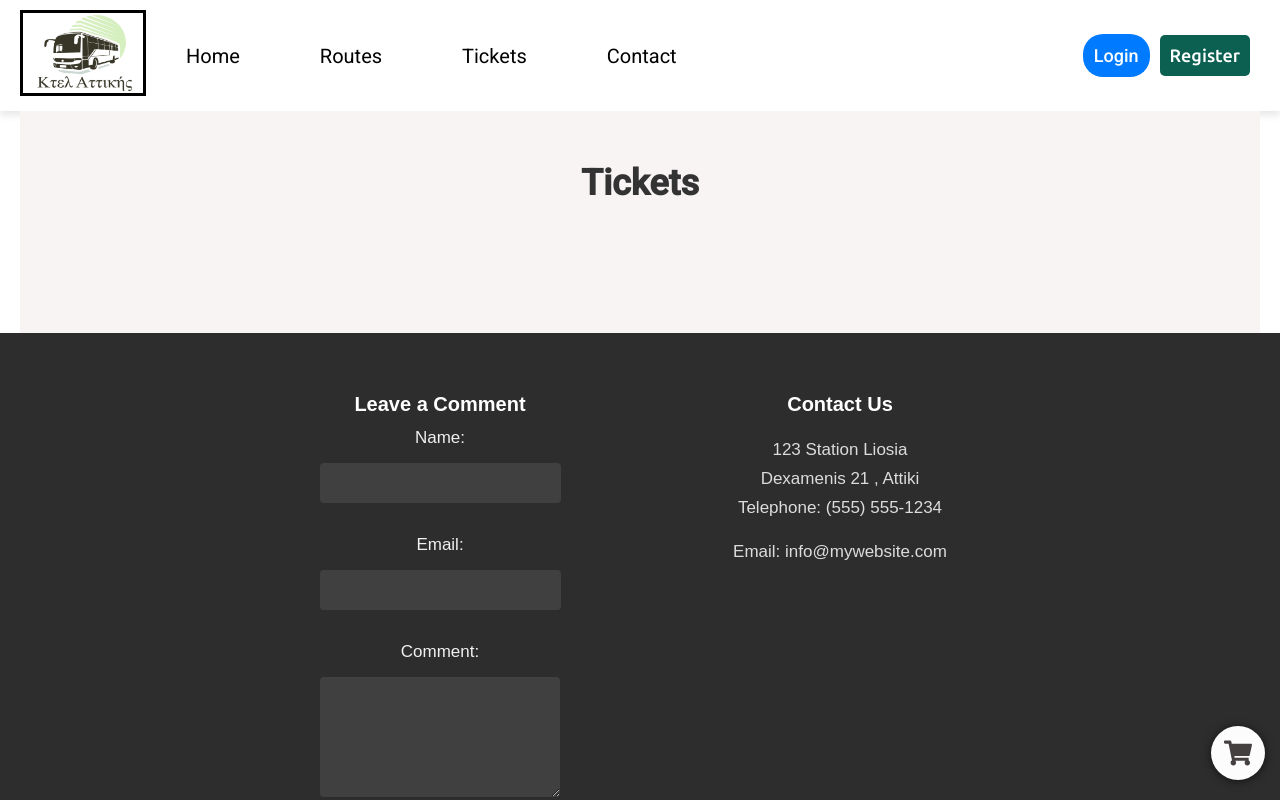
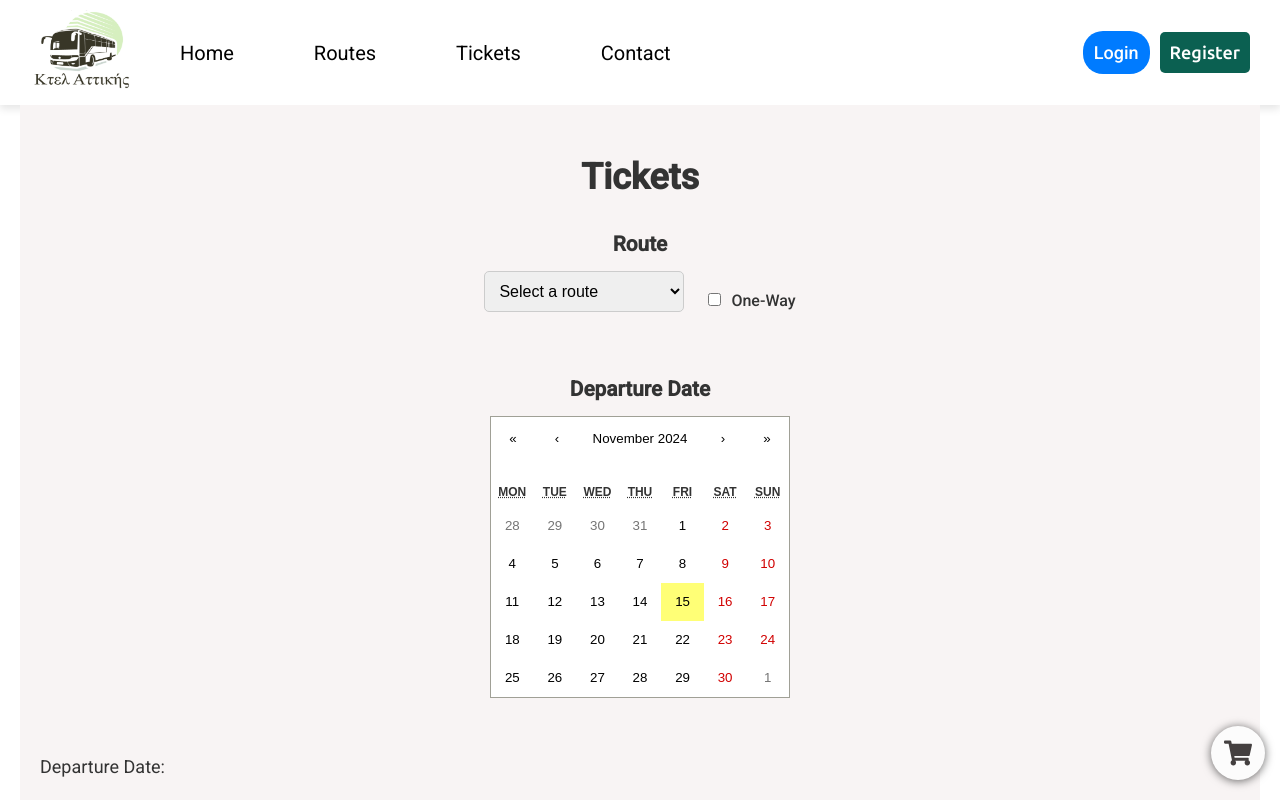
Before and after one commit to EnrikMazaj/MERN-Fullstack-Ecommerce, a React (Create React App) app: page /tickets in a window 1280 px wide. Shown: the top 800 px of the page. Built offline with nearby package versions, Linux system fonts and the light colour scheme.

Commit message:
Calendar Design for booking

```diff
--- a/package.json
+++ b/package.json
@@ -9,6 +9,7 @@
     "@testing-library/user-event": "^13.5.0",
     "leaflet": "^1.9.4",
     "react": "^18.3.1",
+    "react-calendar": "^5.1.0",
     "react-dom": "^18.3.1",
     "react-icons": "^5.3.0",
     "react-leaflet": "^4.2.1",
--- a/src/components/Navbar/Navbar.css
+++ b/src/components/Navbar/Navbar.css
@@ -11,7 +11,6 @@
 
 .logo {
   height: 80px;
-  border: 3px solid black;
   width: 120px;
 }
 
--- a/src/pages/Tickets.tsx
+++ b/src/pages/Tickets.tsx
@@ -1,11 +1,80 @@
-import React from "react"
+import React, { useState } from "react";
+import Calendar from "react-calendar";
+import "./styles/Tickets.css";
+import "react-calendar/dist/Calendar.css";
 
 const Tickets = () => {
+  const [selectedRoute, setSelectedRoute] = useState('');
+  const [isRoundTrip, setIsRoundTrip] = useState(false);
+  const locations = [
+    "Athens", "Thessaloniki", "Patras", "Heraklion", "Chania", "Larissa", "Ioannina", "Kalamata", "Volos", "Rhodes"
+  ];
+
+  const handleRouteChange = (e: React.ChangeEvent<HTMLSelectElement>) => {
+    setSelectedRoute(e.target.value);
+  };
+
+  const handleTripTypeToggle = (e: React.ChangeEvent<HTMLInputElement>) => {
+    setIsRoundTrip(e.target.checked);
+  };
+
   return (
     <div className="content">
       <h1>Tickets</h1>
-    </div>
-  )
+      <h3>Route</h3>
+      <div className="selection">
+      <select className="route-dropdown" value={selectedRoute} onChange={handleRouteChange}>
+        <option value="" disabled>Select a route</option>
+        {locations.map((location, index) => (
+          <option key={index} value={location}>
+            {location}
+          </option>
+        ))}
+      </select>
+
+        <div className="trip-toggle-container">
+        <label>
+          <input
+            type="checkbox"
+            checked={isRoundTrip}
+            onChange={handleTripTypeToggle}
+          />
+          <span>{isRoundTrip ? "Round Trip" : "One-Way"}</span>
+        </label>
+      </div>
+      </div>
+
+<div className="calendars-container">
+      <div className="departure-calendar-container">
+        <h3>Departure Date</h3>
+        <Calendar  />
+      </div>
+
+      {isRoundTrip &&
+      <div className="return-calendar-container">
+        <h3>Return Date</h3>
+        <Calendar   />
+      </div>
+    }
+  </div>
+
+      <div className="selected-info">
+        {selectedRoute && (
+          <p>
+            Route Selected: {selectedRoute}
+          </p>
+        )}
+        <p>
+          Departure Date:
+        </p>
+        <p>
+          Return Date:
+        </p>
+      </div>
+
+
+      </div>
+  );
 };
 
 export default Tickets;
--- /dev/null
+++ b/src/pages/styles/Tickets.css
@@ -0,0 +1,87 @@
+/* Tickets.css */
+.content {
+  padding: 20px;
+  text-align: center;
+}
+
+.selection {
+  display: flex;
+  justify-content: center;
+  gap: 20px;
+  align-items: center;
+}
+
+h1 {
+  font-size: 2rem;
+  margin-bottom: 20px;
+}
+
+h3 {
+  font-size: 1.3rem;
+  margin-bottom: 10px;
+}
+
+.route-dropdown {
+  padding: 10px;
+  font-size: 16px;
+  width: 200px;
+  margin-bottom: 20px;
+  border-radius: 5px;
+  border: 1px solid #ccc;
+}
+
+
+input[type="checkbox"] {
+  margin-right: 10px;
+  cursor: pointer;
+}
+
+label {
+  font-size: 16px;
+  font-family: "Roboto", sans-serif;
+  cursor: pointer;
+}
+
+label span {
+  font-weight: 500;
+}
+
+.calendars-container {
+  display: flex;
+  justify-content: center;
+  gap: 40px;
+  margin-top: 20px;
+}
+
+.departure-calendar-container,
+.return-calendar-container {
+  display: flex;
+  flex-direction: column;
+  align-items: center;
+  width: 300px;
+  text-align: center;
+}
+
+.selected-info {
+  margin-top: 20px;
+  font-size: 1.1rem;
+}
+
+.selected-info p {
+    margin: 55px 0;
+}
+
+
+@media (max-width: 700px) {
+    .calendars-container {
+      flex-direction: column;
+      align-items: center;
+      gap: 20px;
+    }
+
+    .departure-calendar-container,
+    .return-calendar-container {
+      width: 100%;
+      max-width: 300px;
+    }
+  }
```
Also changed, not shown: 1 other file (tests, documents, lock files or other folders).
